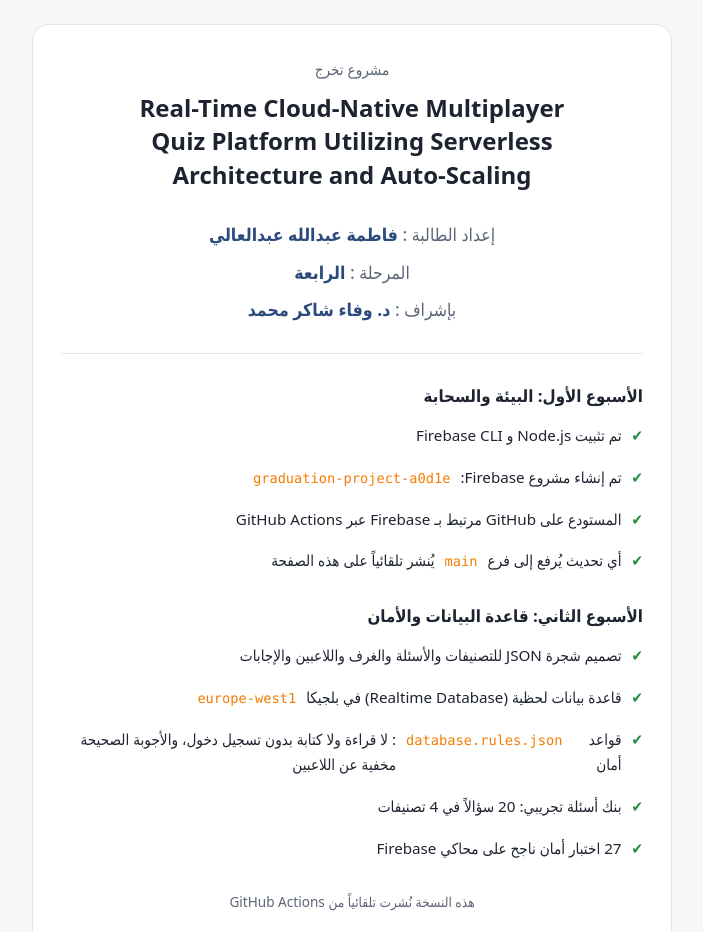
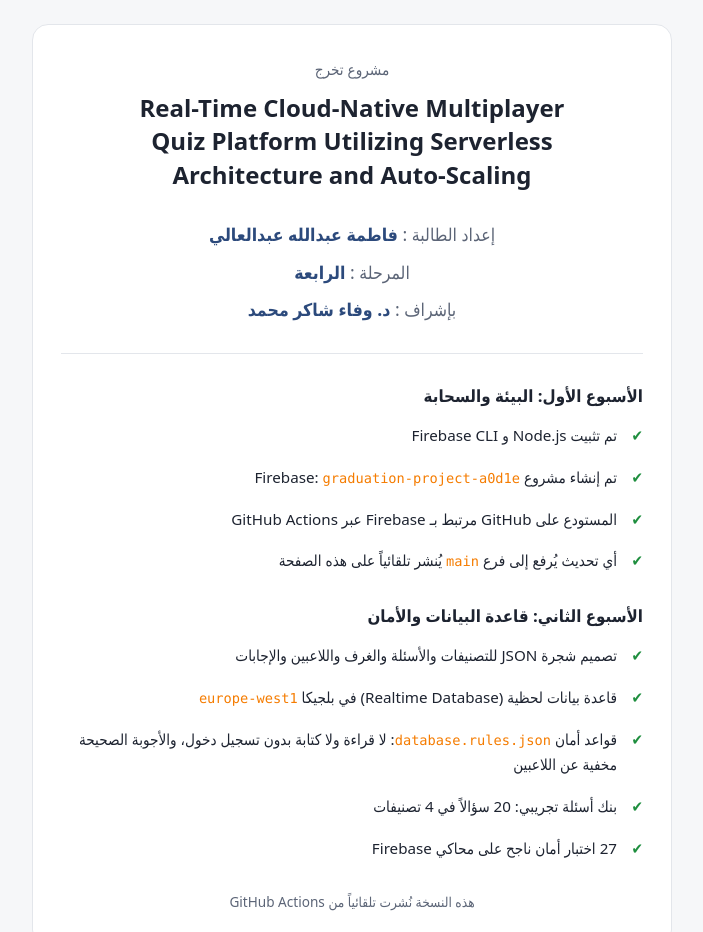
Before and after one commit to fatimaproject2003/graduation-project, a website: page public/index.html in a window 1280 px wide. Shown: the top 932 px of the page, without its empty margins (288-991 px from the left). Drawn offline with Linux system fonts and the light colour scheme.

Commit message:
Fix checklist wrapping on the site

```diff
--- a/public/index.html
+++ b/public/index.html
@@ -75,13 +75,18 @@
     h2.week { margin-top: 20px; }
     ul { list-style: none; padding: 0; margin: 0; }
     li {
-      display: flex;
-      gap: 10px;
-      align-items: baseline;
-      padding: 8px 0;
+      position: relative;
+      padding: 8px 26px 8px 0;
       font-size: 0.95rem;
     }
-    li::before { content: "✔"; color: var(--ok); font-weight: 700; }
+    li::before {
+      content: "✔";
+      position: absolute;
+      right: 0;
+      top: 8px;
+      color: var(--ok);
+      font-weight: 700;
+    }
     code {
       direction: ltr;
       unicode-bidi: embed;
```
